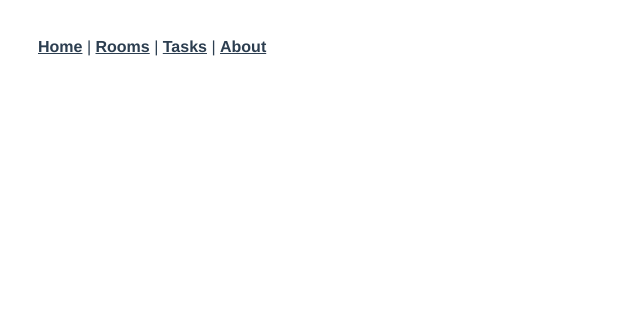
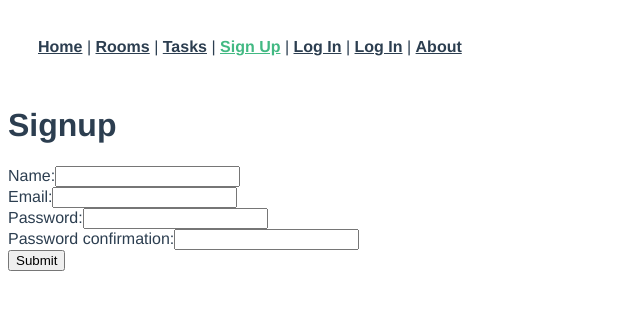
Before and after one commit to Valodier/capstone-front-end, a Vue app: page /signup in a window 1280 px wide. Shown: the top 310 px of the page, without its empty margins (0-640 px from the left). Built offline with nearby package versions, Linux system fonts and the light colour scheme.

Commit message:
Adds sign/log up/in/out

```diff
--- a/src/App.vue
+++ b/src/App.vue
@@ -3,6 +3,9 @@
     <router-link to="/">Home</router-link> |
     <router-link to="/rooms">Rooms</router-link> |
     <router-link to="/tasks">Tasks</router-link> |
+    <router-link to="/signup">Sign Up</router-link> |
+    <router-link to="/login">Log In</router-link> |
+    <router-link to="/login">Log In</router-link> |
     <router-link to="/about">About</router-link>
   </nav>
   <router-view />
--- a/src/router/index.js
+++ b/src/router/index.js
@@ -2,6 +2,8 @@
 import HomeView from "../views/HomeView.vue";
 import RoomsHome from "../views/RoomsHome.vue";
 import TasksHome from "../views/TasksHome.vue";
+import SignUp from "../views/SignUp.vue";
+import LogIn from "../views/LogIn.vue";
 
 const routes = [
   {
@@ -20,6 +22,16 @@
     component: TasksHome,
   },
   {
+    path: "/signup",
+    name: "sign-up",
+    component: SignUp,
+  },
+  {
+    path: "/login",
+    name: "log-in",
+    component: LogIn,
+  },
+  {
     path: "/about",
     name: "about",
     // route level code-splitting
--- /dev/null
+++ b/src/views/LogIn.vue
@@ -0,0 +1,50 @@
+<template>
+  <div class="login">
+    <form v-on:submit.prevent="submit()">
+      <h1>Login</h1>
+      <ul>
+        <li v-for="error in errors" v-bind:key="error">{{ error }}</li>
+      </ul>
+      <div>
+        <label>Email:</label>
+        <input type="email" v-model="newSessionParams.email" />
+      </div>
+      <div>
+        <label>Password:</label>
+        <input type="password" v-model="newSessionParams.password" />
+      </div>
+      <input type="submit" value="Submit" />
+    </form>
+  </div>
+</template>
+
+<script>
+import axios from "axios";
+
+export default {
+  data: function () {
+    return {
+      newSessionParams: {},
+      errors: [],
+    };
+  },
+  methods: {
+    submit: function () {
+      axios
+        .post("/sessions", this.newSessionParams)
+        .then((response) => {
+          axios.defaults.headers.common["Authorization"] =
+            "Bearer " + response.data.jwt;
+          localStorage.setItem("jwt", response.data.jwt);
+          this.$router.push("/");
+        })
+        .catch((error) => {
+          console.log(error.response);
+          this.errors = ["Invalid email or password."];
+          this.email = "";
+          this.password = "";
+        });
+    },
+  },
+};
+</script>
--- /dev/null
+++ b/src/views/SignUp.vue
@@ -0,0 +1,62 @@
+<template>
+  <div class="signup">
+    <form v-on:submit.prevent="submit()">
+      <h1>Signup</h1>
+      <ul>
+        <li v-for="error in errors" v-bind:key="error">{{ error }}</li>
+      </ul>
+      <div>
+        <label>Name:</label>
+        <input type="text" v-model="newUserParams.name" />
+      </div>
+      <div>
+        <label>Email:</label>
+        <input type="email" v-model="newUserParams.email" />
+      </div>
+      <div>
+        <label>Password:</label>
+        <input type="password" v-model="newUserParams.password" />
+        <small
+          v-if="
+            newUserParams.password.length > 0 &&
+            newUserParams.password.length < 6
+          "
+        >
+          Password must be 6 characters
+        </small>
+      </div>
+      <div>
+        <label>Password confirmation:</label>
+        <input type="password" v-model="newUserParams.password_confirmation" />
+      </div>
+      <small></small>
+      <input type="submit" value="Submit" />
+    </form>
+  </div>
+</template>
+
+<script>
+import axios from "axios";
+
+export default {
+  data: function () {
+    return {
+      newUserParams: { name: "", password: "" },
+      errors: [],
+    };
+  },
+  methods: {
+    submit: function () {
+      axios
+        .post("/users", this.newUserParams)
+        .then((response) => {
+          console.log(response.data);
+          this.$router.push("/login");
+        })
+        .catch((error) => {
+          this.errors = error.response.data.errors;
+        });
+    },
+  },
+};
+</script>
```
Also changed, not shown: src/views/LogOut.vue (added, +15 -0 lines).
